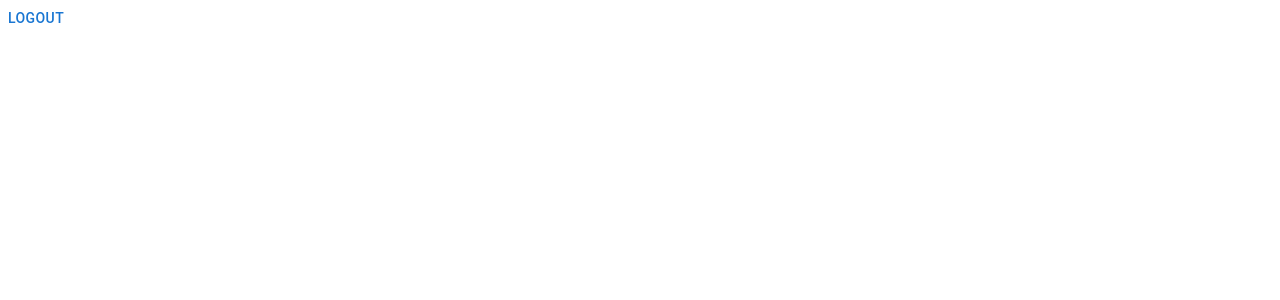
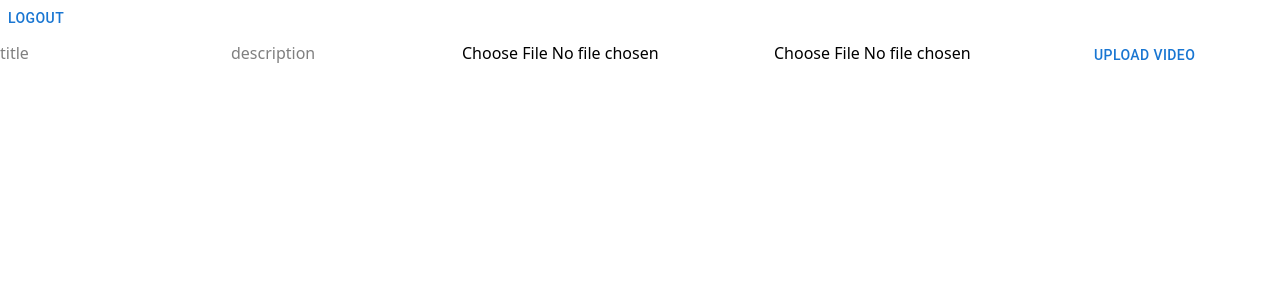
Before and after one commit to Himanshu-00007/VidAura, a React (Vite) app in the folder frontend/: page /dashboard in a window 1280 px wide. Shown: the top 300 px of the page. Built offline with nearby package versions, Linux system fonts and the light colour scheme.

Commit message:
changes in dashboard.

```diff
--- a/frontend/src/components/Dashboard.jsx
+++ b/frontend/src/components/Dashboard.jsx
@@ -1,12 +1,46 @@
 import Button from "@mui/material/Button";
 import axios from "axios";
+import { useState } from "react";
 import { useNavigate } from "react-router-dom";
 
+
+
 function Dashboard() {
+    const token=localStorage.getItem("Tokens");
     const navigate=useNavigate();
+    const [title,setTitle]=useState("");
+    const [description,setDescription]=useState("");
+    const [videoFile,setVideoFile]=useState(null);
+    const [thumbnail,setThumbnail]=useState(null);
+
+    const submitHandler=async(e)=>{
+      e.preventDefault();
+      if(!title || !thumbnail || !videoFile || !thumbnail){
+        alert("please provide all fields and files");
+        return;
+      }
+      const formData=new FormData();
+      formData.append("title",title);
+      formData.append("description",description);
+      formData.append("videoFile",videoFile);
+      formData.append("thumbnail",thumbnail);
+      try{
+        const res=await axios.post("https://vidaura-1.onrender.com/api/v1/videos/video-upload",formData,{
+          headers:{
+            Authorization:`Bearer ${token}`
+          },
+          withCredentials:true,
+        })
+        console.log(res.data);
+      }
+      catch(error){
+        console.log("video uploading error",error.response?.data || error.message);
+      }
+    }
+
     const logoutHandler=async()=>{
       try{
-        const token=localStorage.getItem("Tokens");
+
         console.log(token);
         await axios.post(
         "https://vidaura-1.onrender.com/api/v1/users/logout",
@@ -34,6 +68,20 @@ function Dashboard() {
         <div className="navbar">
           <Button onClick={logoutHandler}>Logout</Button>
         </div>
+        <div>
+          <form onSubmit={submitHandler}>
+            <input type="text" value={title} placeholder="title" onChange={(e)=>{setTitle(e.target.value)}}/>
+            <input type="text" value={description} placeholder="description" onChange={(e)=>{setDescription(e.target.value)}}/>
+            <input type="file" placeholder="video" onChange={(e)=>{setVideoFile(e.target.files[0])}}/>
+            <input type="file" placeholder="thumbnail" onChange={(e)=>{setThumbnail(e.target.files[0])}}/>
+            <Button type="submit" >upload video</Button>
+          </form>
+
+        </div>
+
+
+
+
       </>
     </div>
   );
```
Also changed, not shown: 2 other files (tests, documents, lock files or other folders).
